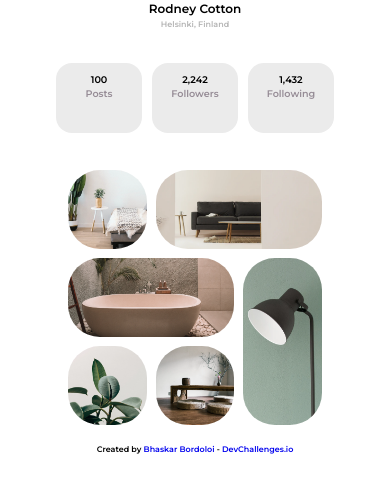
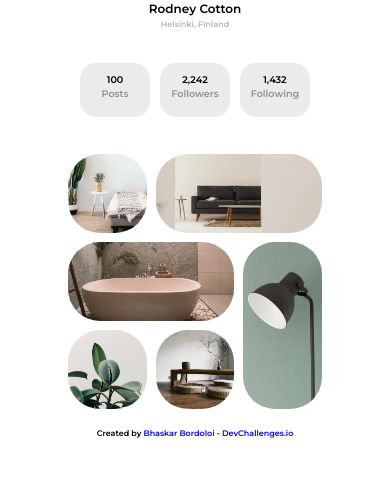
Before and after one commit to bhaskrr/My-gallery-page, a plain HTML site: page index.html in a window 390 px wide. Shown: the part 94-586 px from the top of the page. Drawn offline with Linux system fonts and the light colour scheme.

Commit message:
Update style.css

```diff
--- a/style.css
+++ b/style.css
@@ -112,14 +112,14 @@ a {
         width: 30%;
     }
     img {
-        border-radius: 0.5rem;
+        border-radius: 0.2rem;
     }
     .profileStats {
         margin: 1.5rem 0 ;
     }
     .statBox {
-        width: 5rem;
-        height: 4rem;
+        width: 4rem;
+        height: 3rem;
         padding: 0.5rem;
         margin: 0.5rem;
         font-size: 0.8rem;
@@ -140,14 +140,14 @@ a {
         width: 20%;
     }
     img {
-        border-radius: 0.5rem;
+        border-radius: 0.2rem;
     }
     .profileStats {
         margin: 2rem 0 2rem 0;
     }
     .statBox {
-        width: 5rem;
-        height: 4rem;
+        width: 4rem;
+        height: 3rem;
         padding: 0.2rem;
         margin: 0.3rem;
         font-size: 0.6rem;
```
